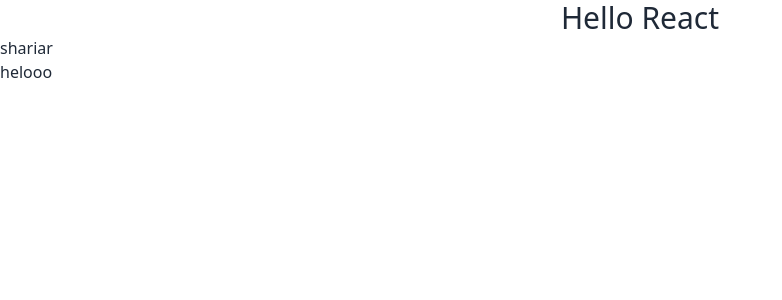
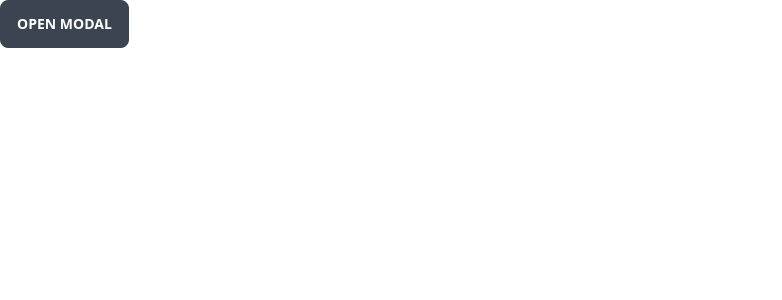
Before and after one commit to abdulawalsuhail/Reasume_Builder_0.6_Client, a React (Create React App) app: page / in a window 1280 px wide. Shown: the top 300 px of the page, without its empty margins (0-782 px from the left). Built offline with nearby package versions, Linux system fonts and the light colour scheme.

Commit message:
adding modal

```diff
--- a/src/App.js
+++ b/src/App.js
@@ -1,12 +1,10 @@
 import "./App.css";
+import Login from "./Pages/Login";
 
 function App() {
   return (
     <div>
-      <h3 className="text-3xl text-center">Hello React</h3>
-      <h1>shariar</h1>
-
-      <p>helooo</p>
+    <Login></Login>
     </div>
   );
 }
--- /dev/null
+++ b/src/Pages/Login.js
@@ -0,0 +1,32 @@
+import React from "react";
+
+const Login = () => {
+  return (
+    <div>
+      <label for="login-modal" class="btn modal-button">
+        open modal
+      </label>
+      <input type="checkbox" id="login-modal" class="modal-toggle" />
+      <div class="modal modal-bottom sm:modal-middle">
+        <div
+          class="modal-box relative
+        "
+        >
+          <label
+            for="login-modal"
+            class="btn btn-sm btn-circle absolute right-2 top-2"
+          >
+            ✕
+          </label>
+          <div class="modal-action">
+            <label for="login-modal" class="btn">
+              Yay!
+            </label>
+          </div>
+        </div>
+      </div>
+    </div>
+  );
+};
+
+export default Login;
```
